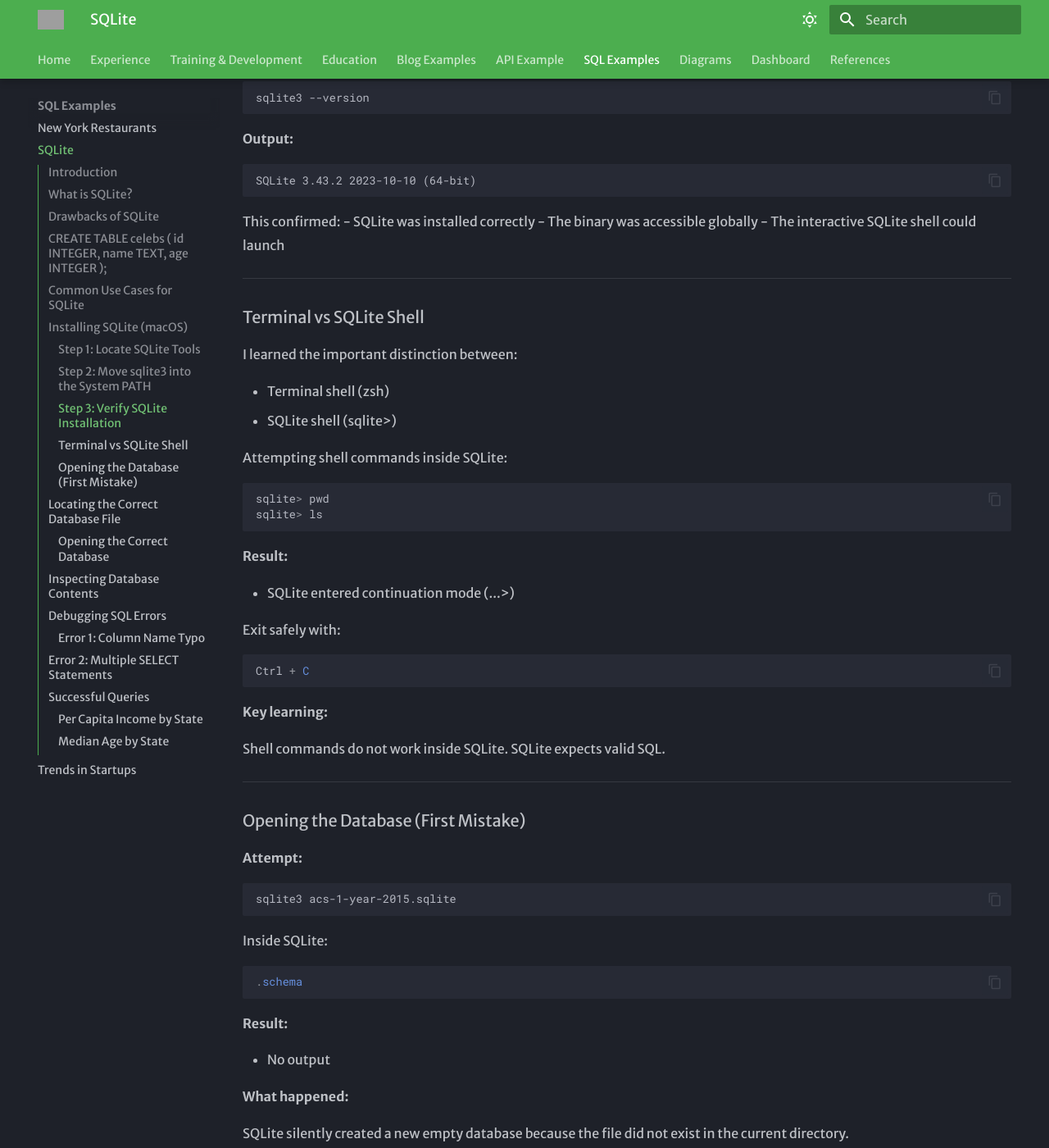
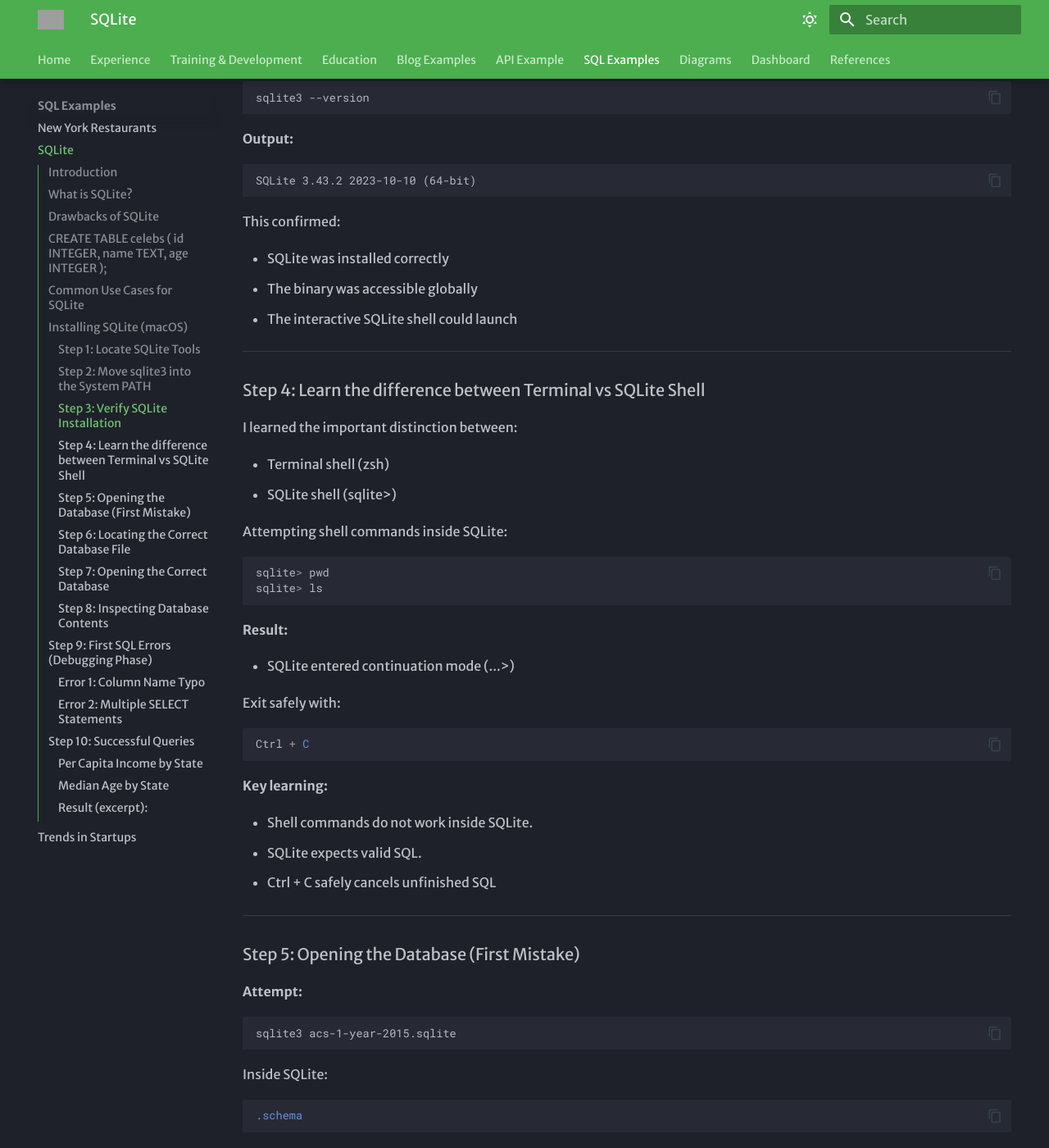
Before and after one commit to james-glass1999/MKDocs-James-Glass-PhD, an MkDocs documentation site: the page built from docs/sql-examples/sqlite.md, in a window 1280 px wide and 1400 px high, scrolled down 2308 px. Shown: the whole window at 82% size. Built offline with MkDocs 1.6.1 and Material for MkDocs 9.7.7, drawn with Linux system fonts in a browser that asks for light colours; some of the changed text lies outside the part shown; grey boxes are pictures that could not be loaded.

Commit message:
updated headings  sqlite

````diff
--- a/docs/sql-examples/sqlite.md
+++ b/docs/sql-examples/sqlite.md
@@ -86,7 +86,7 @@
 Permission denied
 ```
 
-Corrected attempt using administrator privileges:
+**Corrected attempt using administrator privileges:**
 
 ```bash
 sudo mv sqlite3 /usr/local/bin/sqlite3
@@ -109,13 +109,14 @@
 ```
 
 This confirmed:
+
 - SQLite was installed correctly
 - The binary was accessible globally
 - The interactive SQLite shell could launch
 
 ---
 
-### Terminal vs SQLite Shell
+### Step 4: Learn the difference between Terminal vs SQLite Shell
 
 I learned the important distinction between:
 
@@ -141,11 +142,13 @@
 
 **Key learning:**
 
-Shell commands do not work inside SQLite. SQLite expects valid SQL.
+- Shell commands do not work inside SQLite.
+- SQLite expects valid SQL.
+- Ctrl + C safely cancels unfinished SQL
 
 ---
 
-### Opening the Database (First Mistake)
+### Step 5: Opening the Database (First Mistake)
 
 **Attempt:**
 
@@ -169,7 +172,7 @@
 
 ---
 
-## Locating the Correct Database File
+### Step 6: Locating the Correct Database File
 
 To find the actual database:
 
@@ -185,17 +188,18 @@
 ```
 
 **Key insight:**
+
 SQLite creates a new database file if the specified file does not exist.
 
 ---
 
-### Opening the Correct Database
+### Step 7: Opening the Correct Database
 
 ```bash
 sqlite3 /Users/username/Desktop/acs-1-year-2015.sqlite
 ```
 
-## Inspecting Database Contents
+### Step 8: Inspecting Database Contents
 
 ```sql
 .databases
@@ -219,6 +223,8 @@
 states
 ```
 
+Then:
+
 ```sql
 .schema
 ```
@@ -230,8 +236,15 @@
 
 ---
 
-## Debugging SQL Errors
+## Step 9: First SQL Errors (Debugging Phase)
 ### Error 1: Column Name Typo
+
+- per_captia_income   ❌
+- per_capita_income   ✅
+
+SQLite returned:
+Parse error: no such column
+
 
 ```sql
 SELECT per_captia_income FROM states;
@@ -253,7 +266,7 @@
 
 ---
 
-## Error 2: Multiple SELECT Statements
+### Error 2: Multiple SELECT Statements
 
 Typing multiple SELECT clauses caused:
 
@@ -265,9 +278,10 @@
 
 - Press Ctrl + C
 - Re-enter a single valid SQL statement
+
 ---
 
-## Successful Queries
+## Step 10: Successful Queries
 ### Per Capita Income by State
 
 ```sql
@@ -275,6 +289,20 @@
 FROM states
 ORDER BY per_capita_income ASC;
 ```
+
+**Result (excerpt):**
+
+Puerto Rico|18626
+Mississippi|40593
+Arkansas|41995
+West Virginia|42019
+...
+California|64500
+Massachusetts|70628
+New Jersey|72222
+Hawaii|73486
+District of Columbia|75628
+Maryland|75847
 
 **Insight:**
 
@@ -290,6 +318,19 @@
 FROM states
 ORDER BY median_age ASC;
 ```
+
+### Result (excerpt):
+
+Utah|30.6
+Alaska|33.3
+District of Columbia|33.8
+Texas|34.4
+...
+Florida|41.8
+West Virginia|42.2
+New Hampshire|42.8
+Vermont|43.1
+Maine|44.6
 
 **Insight:**
 
````
